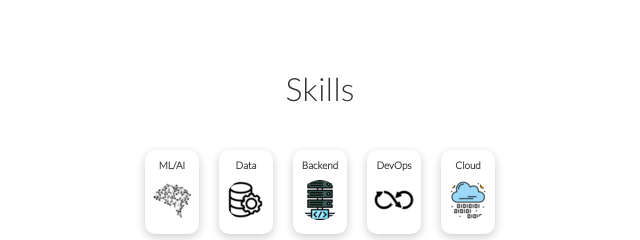
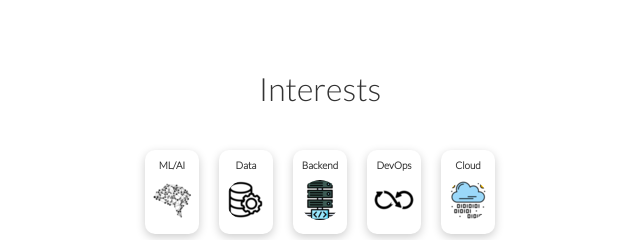
Before and after one commit to fhuadeen/fhuadeen.github.io, a plain HTML site: page index.html in a window 1280 px wide. Shown: the part 524-764 px from the top of the page, 320-960 px from the left. Drawn offline with Linux system fonts and the light colour scheme.

Commit message:
rename 'skills' section to 'Interests'

```diff
--- a/index.html
+++ b/index.html
@@ -100,7 +100,7 @@
     <!-- Skills -->
     <section class="languages">
         <h2 class="md text-center my-2">
-            Skills
+            Interests
         </h2>
         <div class="container flex">
             <div class="card">
```
